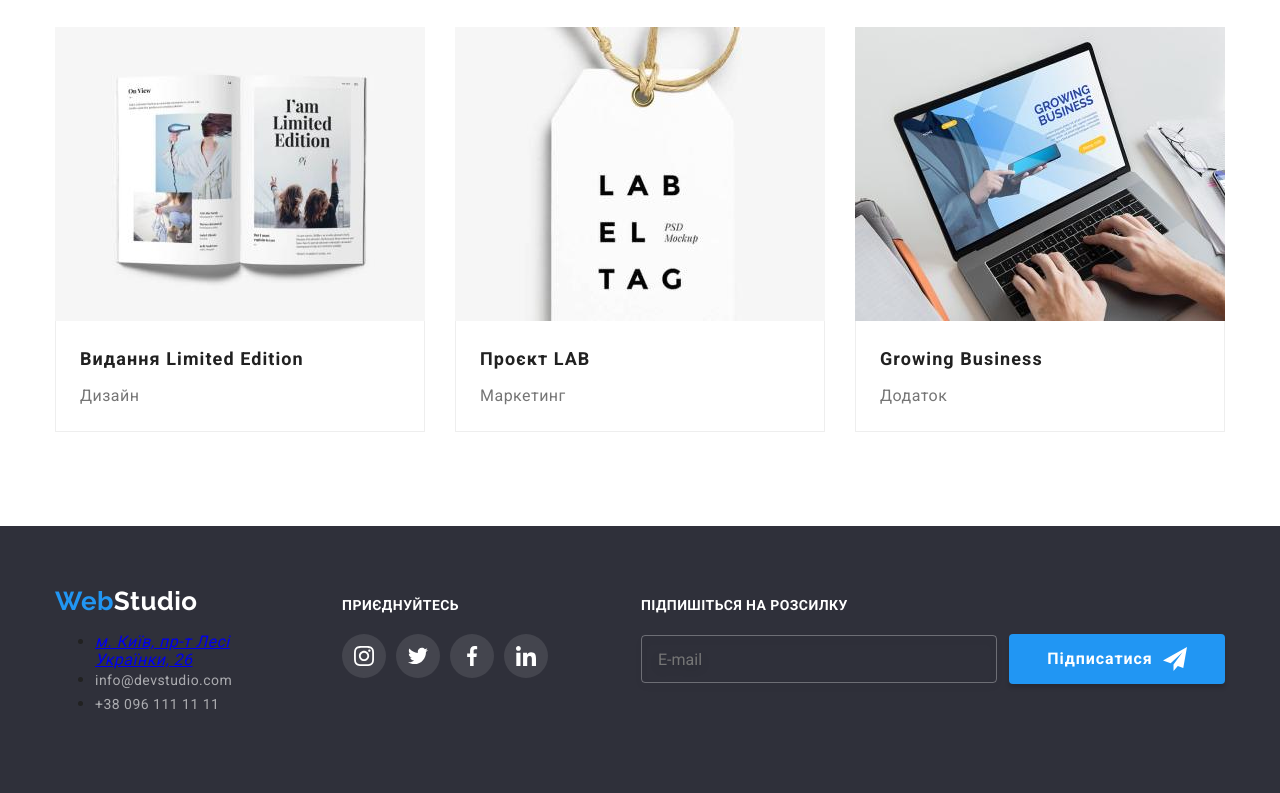
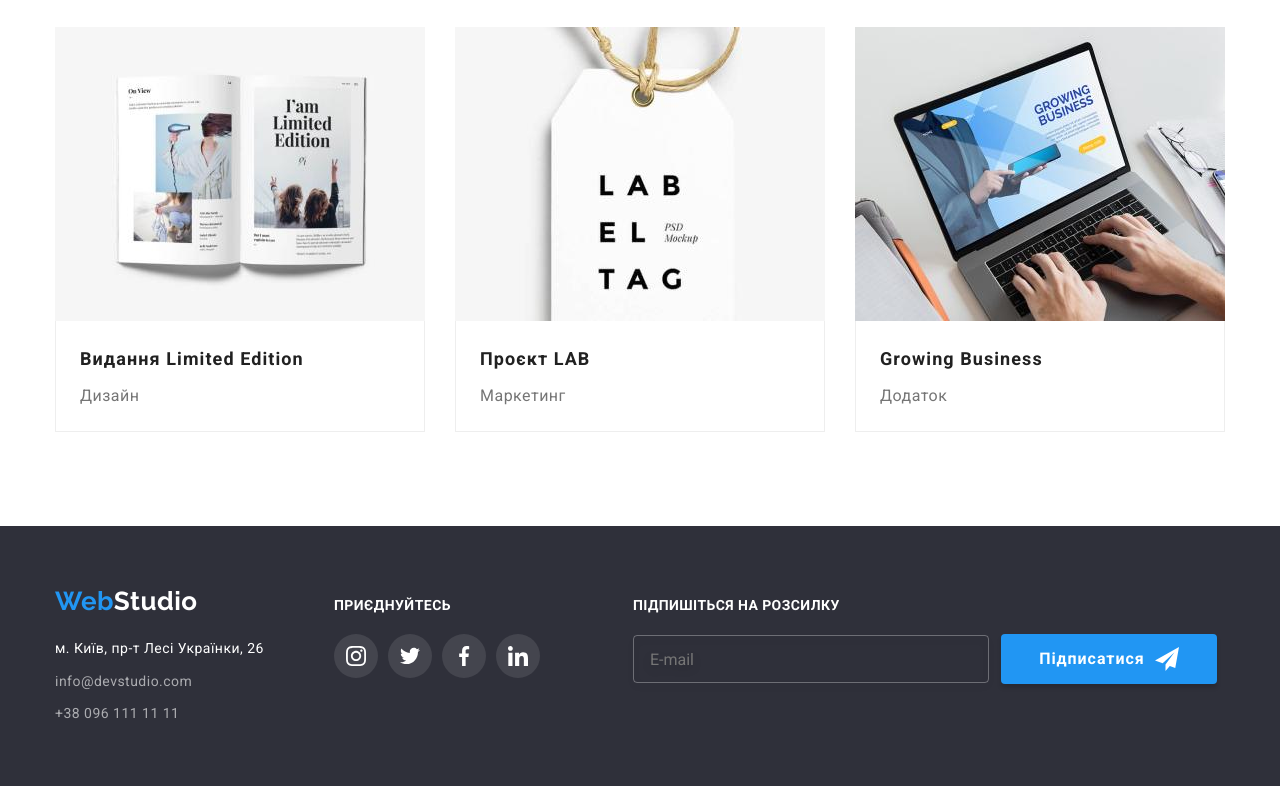
Before and after one commit to simplyNastya/goit-markup-hw-07, a plain HTML site: page portfolio.html in a window 1280 px wide. Shown: the part 1105-1898 px from the top of the page. Drawn offline with nearby package versions, Linux system fonts and the light colour scheme.

Commit message:
Refacored code
refactored code

```diff
--- a/portfolio.html
+++ b/portfolio.html
@@ -215,17 +215,17 @@
             <div>
                 <a href="./index.html" class="logo">Web<span class="logo--light">Studio</span></a>
                 <address>
-                    <ul class="address-list">
-                        <li class="address-list__item">
+                    <ul class="address__list">
+                        <li class="address__item">
                             <a href="https://goo.gl/maps/nYdjSxgxHVRN7o8v5" rel="noopener noreferrer nofollow"
-                                target="_blank" class="address-list__street-link">м. Київ, пр-т Лесі Українки, 26</a>
+                                target="_blank" class="address__street-link">м. Київ, пр-т Лесі Українки, 26</a>
+                        </li>
+                        <li class="address__item">
+                            <a href="mailto:info@devstudio.com"
+                                class="address__address-link">info@devstudio.com</a>
                         </li>
                         <li class="address-list__item">
-                            <a href="mailto:info@devstudio.com"
-                                class="address-list__address-link">info@devstudio.com</a>
-                        </li>
-                        <li class="address-list__item">
-                            <a href="tel:+380961111111" class="address-list__address-link">+38 096 111 11 11</a>
+                            <a href="tel:+380961111111" class="address__address-link">+38 096 111 11 11</a>
                         </li>
                     </ul>
                 </address>
--- a/sass/components/footer/_address.scss
+++ b/sass/components/footer/_address.scss
@@ -24,7 +24,7 @@
     color: $white-color;
 }
 
-.address-list__address-link {
+.address__address-link {
     @extend %link;
 
     color: $address-color;
```
Also changed, not shown: css/main.css, css/main.min.css, 1 other file.
